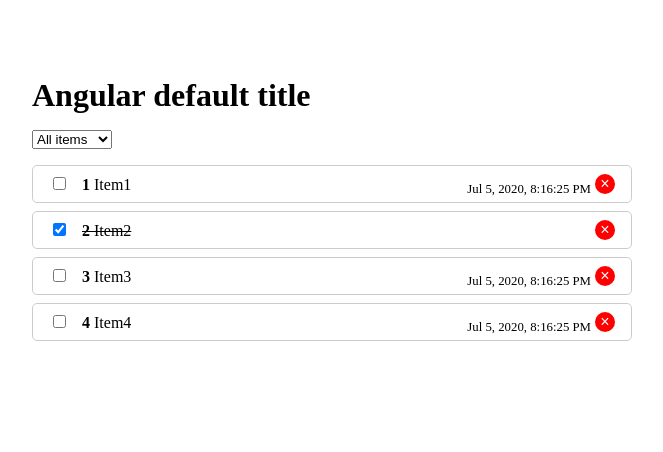
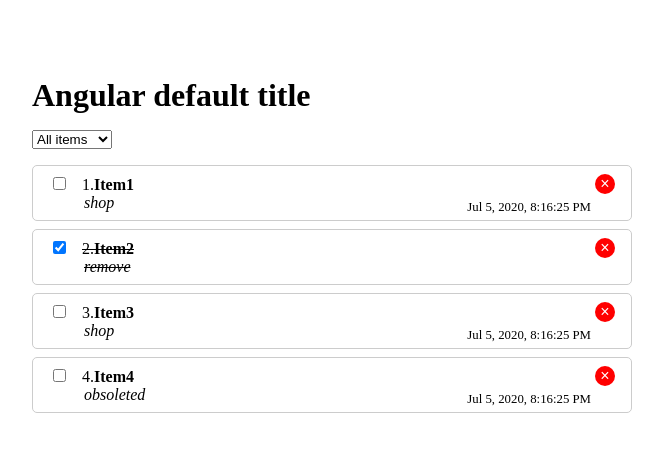
Before and after one commit to Awraf/DynamicList, an Angular app: page / in a window 1280 px wide. Shown: the top 452 px of the page, without its empty margins (308-971 px from the left). Built offline with nearby package versions, Linux system fonts and the light colour scheme.

Commit message:
Add sorting by group

```diff
--- a/src/app/list/list.component.html
+++ b/src/app/list/list.component.html
@@ -1,7 +1,7 @@
 <div>
-  <select id="Id" class="hideLabel form-control" name="Id" #selectedGroup (change)="onChangeGroup(selectedGroup.value)">
-    <option selected="" value="all">All items</option>
-    <option *ngFor="let group of groups">
+  <select id="Id" class="hideLabel form-control" name="Id" [(ngModel)]="selectedGroup" (change)="onChangeGroup()">
+    <option selected="" value="all" [value]="'all'">All items</option>
+    <option *ngFor="let group of groups" [value]="group">
       {{group}}
     </option>
   </select>
@@ -10,7 +10,11 @@
   <li *ngFor="let item of list; let i = index">
     <span [class.done]="item.completed">
       <input type="checkbox" class="checkbox" [checked]="item.completed" (change)="onChange(item.id)">
-      <strong>{{i + 1}}</strong> {{item.caption}}
+      <span class="number">{{i + 1}}.</span>
+      <span class="item">
+        <span class="title" [innerHTML]="item.caption | textFormat: 'bolt'"></span>
+        <span class="group" [innerHTML]="item.group | textFormat: 'italic'"></span>
+      </span>
     </span>
     <small>{{item.date | date:'medium'}}</small>
     <button class="rm" (click)="removeItem(item.id)">&times;</button>
--- a/src/app/list/list.component.scss
+++ b/src/app/list/list.component.scss
@@ -22,6 +22,17 @@ ul {
       right: 40px;
       bottom: 5px;
       font-size: .8rem;
+    }
+
+    span {
+      size: 24px;
+      &.item {
+        size: 18px;
+      }
+      &.group {
+        display: block;
+        margin-left: 35px;
+      }
     }
   }
 }
--- a/src/app/list/list.component.ts
+++ b/src/app/list/list.component.ts
@@ -9,9 +9,14 @@ import {IListItem, ListService} from './list.service';
 export class ListComponent implements OnInit {
   public list: IListItem[];
   public groups: string[];
+  public selectedGroup: string;
 
   private updateList(): void {
-    this.list = this.listService.list;
+    if ( this.selectedGroup &&  this.selectedGroup !== 'all') {
+      this.list = this.listService.list.filter(item => item.group ===  this.selectedGroup);
+    } else {
+      this.list = this.listService.list;
+    }
   }
 
   constructor(private listService: ListService) {
@@ -20,6 +25,7 @@ export class ListComponent implements OnInit {
   }
 
   ngOnInit(): void {
+    this.selectedGroup = 'all';
   }
 
   onChange(id: number): void {
@@ -27,13 +33,8 @@ export class ListComponent implements OnInit {
     this.list = this.listService.list;
   }
 
-  onChangeGroup(group) {
-    console.log('Group is:', group);
-    if (group && group !== 'all') {
-      this.list = this.listService.list.filter(item => item.group === group);
-    } else {
+  onChangeGroup() {
       this.updateList();
-    }
   }
 
   removeItem(id: number): void {
--- /dev/null
+++ b/src/app/text-format.pipe.ts
@@ -0,0 +1,23 @@
+import {Pipe, PipeTransform} from '@angular/core';
+import {DomSanitizer} from '@angular/platform-browser';
+
+@Pipe({
+  name: 'textFormat'
+})
+export class TextFormatPipe implements PipeTransform {
+  constructor(private sanitizer: DomSanitizer) {}
+
+  transform(value: string, format: string) {
+    switch (format) {
+      case 'bolt':
+        return this.sanitizer.bypassSecurityTrustHtml(`<b>${value}</b>`);
+      case 'italic':
+        return this.sanitizer.bypassSecurityTrustHtml(`<i>${value}</i>`);
+      case 'underlined':
+        return this.sanitizer.bypassSecurityTrustHtml(`<u>${value}</u>`);
+      default:
+        return value;
+    }
+  }
+
+}
```
Also changed, not shown: src/app/app.module.ts (+8 -4 lines), 1 other file (tests, documents, lock files or other folders).
